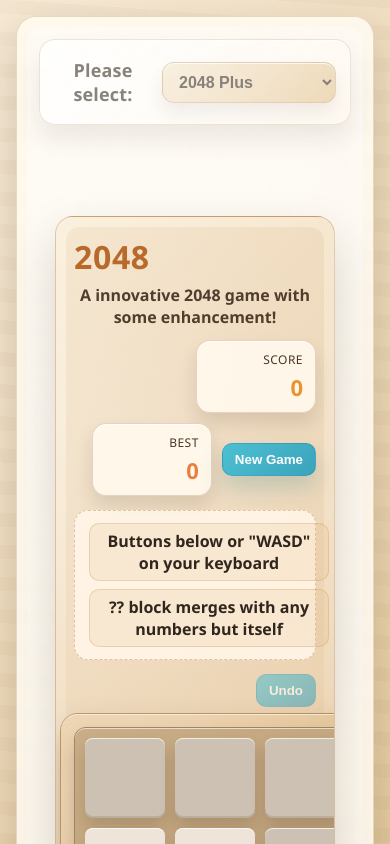
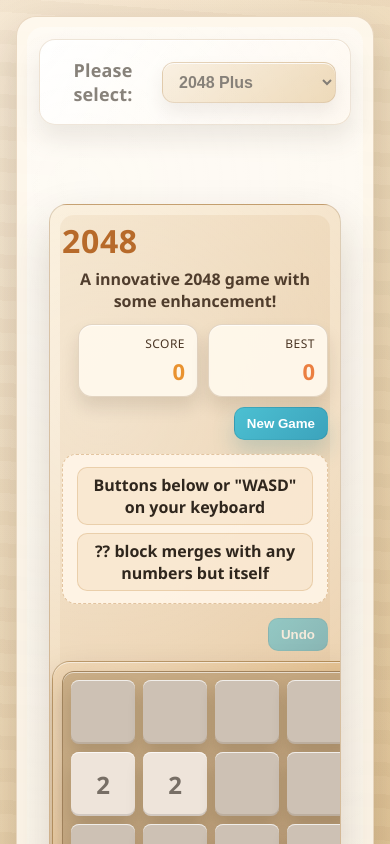
Before and after one commit to AndyC00/React_MiniGames, a React (Create React App) app: page / in a window 390 px wide. Both pictures are taken after a click on the button 195 px from the left and 340 px from the top of the page. Shown: the top 844 px of the page. Built offline with nearby package versions, Linux system fonts and the light colour scheme.

Commit message:
fit for phone screen

```diff
--- a/src/2048.js
+++ b/src/2048.js
@@ -9,6 +9,21 @@ const STORAGE_KEY = `react2048`; // for local storage
 const CELL_PX = 80; // height and width for .cell2048 (css modify needed if changed)
 const GAP_PX = 10;  // gap for .grid2048
 const PAD_PX = 10;  // padding for .grid2048 (css modify needed if changed)
+const MOBILE_BREAKPOINT = 600;
+const MOBILE_CELL_PX = 64;
+const MOBILE_GAP_PX = 8;
+const MOBILE_PAD_PX = 8;
+
+function getBoardMetrics() {
+  if (typeof window === "undefined") {
+    return { cellPx: CELL_PX, gapPx: GAP_PX, padPx: PAD_PX };
+  }
+
+  const compact = window.innerWidth <= MOBILE_BREAKPOINT;
+  return compact
+    ? { cellPx: MOBILE_CELL_PX, gapPx: MOBILE_GAP_PX, padPx: MOBILE_PAD_PX }
+    : { cellPx: CELL_PX, gapPx: GAP_PX, padPx: PAD_PX };
+}
 
 // ------------------ helper functions ------------------
 function emptyBoard(size) {
@@ -246,9 +261,9 @@ function formatTileValue(v) {
 
 function keyOf(r, c) { return `${r}-${c}`; }
 
-function cellXY(r, c) {
-  const x = c * (CELL_PX + GAP_PX);
-  const y = r * (CELL_PX + GAP_PX);
+function cellXY(r, c, cellPx = CELL_PX, gapPx = GAP_PX) {
+  const x = c * (cellPx + gapPx);
+  const y = r * (cellPx + gapPx);
   return { x, y };
 }
 
@@ -285,6 +300,8 @@ export default function Game2048() {
   const [movingFrom, setMovingFrom] = useState(() => new Set());
   const [flashCells, setFlashCells] = useState(() => new Set());
   const [spawnCells, setSpawnCells] = useState(() => new Set());
+  const [boardMetrics, setBoardMetrics] = useState(() => getBoardMetrics());
+  const { cellPx, gapPx, padPx } = boardMetrics;
 
   const [best, setBest] = useState(() => {
     const raw = localStorage.getItem(STORAGE_KEY);
@@ -417,8 +434,23 @@ export default function Game2048() {
     return () => window.removeEventListener("keydown", onKey);
   }, [board, over]);
 
+  useEffect(() => {
+    if (typeof window === "undefined") return undefined;
+
+    const handleResize = () => setBoardMetrics(getBoardMetrics());
+    handleResize();
+    window.addEventListener("resize", handleResize);
+    return () => window.removeEventListener("resize", handleResize);
+  }, []);
+
+  const boardVars = {
+    "--cell2048-size": `${cellPx}px`,
+    "--cell2048-gap": `${gapPx}px`,
+    "--grid2048-pad": `${padPx}px`,
+  };
+
   return (
-    <div className="container2048">
+    <div className="container2048" style={boardVars}>
       <div className="panel2048">
         <div className="header2048">
           <div className="titleBlock2048">
@@ -494,8 +526,8 @@ export default function Game2048() {
           {/* render the moving nums */}
           <div className="animLayer2048">
             {animTiles.map((m, idx) => {
-              const from = cellXY(m.fromR, m.fromC);
-              const to = cellXY(m.toR, m.toC);
+              const from = cellXY(m.fromR, m.fromC, cellPx, gapPx);
+              const to = cellXY(m.toR, m.toC, cellPx, gapPx);
               const dx = to.x - from.x;
               const dy = to.y - from.y;
 
--- a/src/style/Main.css
+++ b/src/style/Main.css
@@ -1373,3 +1373,31 @@ ul {
 @media (prefers-reduced-motion: reduce) { /* not applied if user prefers reduced motion */
   .animateHue2048 { animation: none; }
 }
+
+@media (max-width: 640px) {
+  .container2048 {
+    padding: 20px 10px 28px;
+  }
+
+  .panel2048 {
+    padding: 14px 12px 18px;
+  }
+
+  .boardWrap2048::before {
+    inset: -10px;
+  }
+
+  .controls2048 {
+    grid-template-columns: repeat(3, 96px);
+    grid-template-rows: repeat(3, 96px);
+    gap: 6px;
+  }
+
+  .arrowBtn2048 {
+    font-size: 56px;
+  }
+
+  .instruction2048 {
+    grid-template-columns: 1fr;
+  }
+}
```
